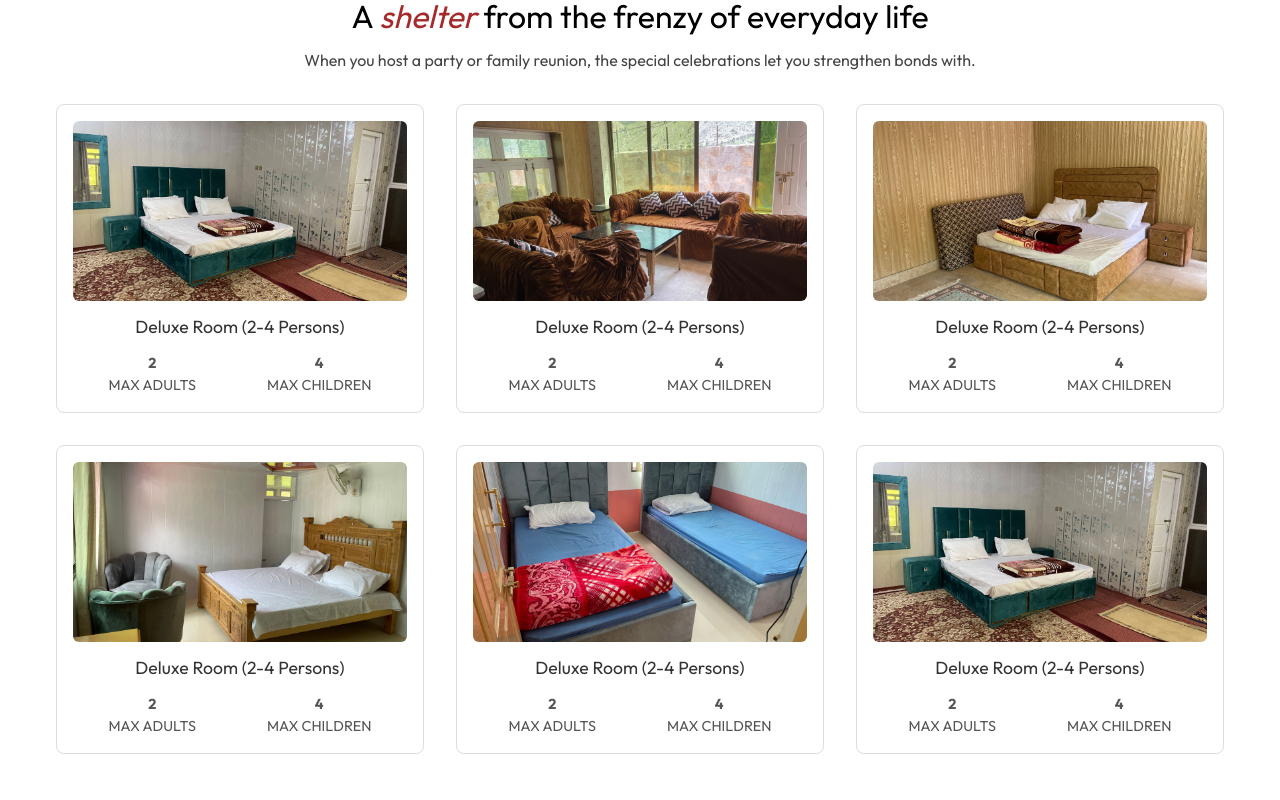
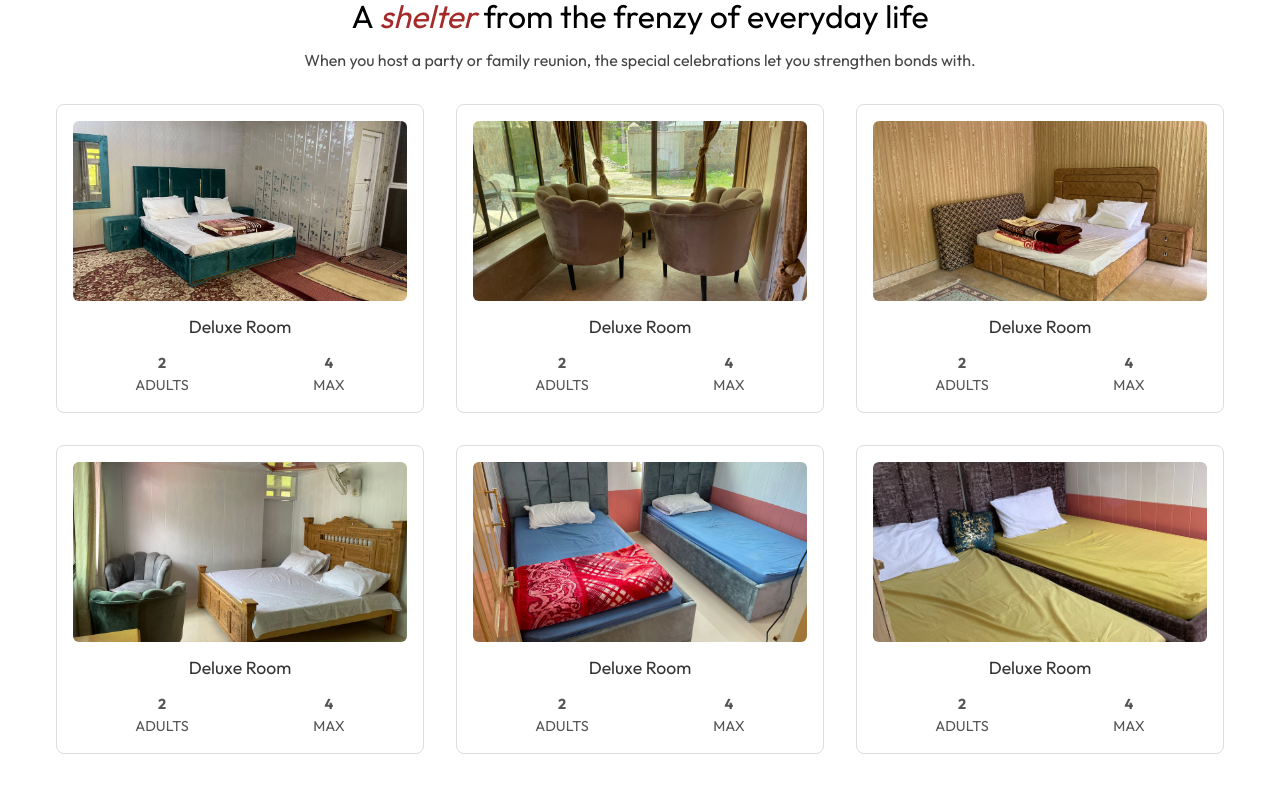
Before and after one commit to WaseemAbbas22/Hotel-booking-client, a React (Vite) app: page /Rooms in a window 1280 px wide. Shown: the part 840-1640 px from the top of the page. Built offline with nearby package versions, Linux system fonts and the light colour scheme; a web font is replaced by a local one.

Commit message:
Fixed image paths and OurTeam import errors

```diff
--- a/src/components/GalleryCom.jsx
+++ b/src/components/GalleryCom.jsx
@@ -3,22 +3,12 @@
 import { useNavigate } from 'react-router-dom';
 
 const galleryImages = [
-  {
-    image: './assets/IMG_6011.jpg',
-    title: 'Deluxe Room',
-    price: 'Rs. 8,500 / night',
-    capacity: '2 Adults + 1 Child',
-  },
+
   {
     image: './assets/IMG_6277.jpg',
     title: 'Executive Suite',
     price: 'Rs. 12,000 / night',
     capacity: '3 Adults',
-  },  {
-    image: './assets/IMG_6288.jpg',
-    title: 'Standard Room',
-    price: 'Rs. 6,000 / night',
-    capacity: '2 Adults',
   },
   {
     image: './assets/IMG_6291.jpg',
@@ -51,13 +41,7 @@ const galleryImages = [
     capacity: '3 Adults + 1 Child',
   },
   {
-    image: './assets/IMG_6288.jpg',
-    title: 'Sea View Suite',
-    price: 'Rs. 17,500 / snight',
-    capacity: '4 Adults',
-  },
-  {
-    image: './assets/IMG_6291.jpg',
+    image: './assets/IMG_6302.jpg',
     title: 'Budget Room',
     price: 'Rs. 4,000 / night',
     capacity: '2 Adults',
@@ -68,12 +52,7 @@ const galleryImages = [
     price: 'Rs. 22,000 / night',
     capacity: '5 Adults',
   },
-  {
-    image: './assets/IMG_6309.jpg',
-    title: 'Family Room',
-    price: 'Rs. 9,000 / night',
-    capacity: '3 Adults + 2 Kids',
-  },
+
 ];
 
 const GalleryCom = () => {
--- a/src/components/Grid.jsx
+++ b/src/components/Grid.jsx
@@ -1,8 +1,8 @@
 import React from 'react';
 
 const images = [
-  './assets/dining1.jpg',
-  './assets/dining2.jpg',
+  './assets/1.png',
+  './assets/2.png',
   './assets/dining1.jpg',
   './assets/dining2.jpg',
   './assets/dining3.jpg',
--- a/src/components/RoomGallery.jsx
+++ b/src/components/RoomGallery.jsx
@@ -3,38 +3,38 @@ import './RoomGallery.css';
 
 const rooms = [
   {
-    title: 'Deluxe Room (2-4 Persons)',
+    title: 'Deluxe Room ',
     image: './assets/IMG_6277.jpg',
     adults: 2,
     children: 4,
   },
   {
-    title: 'Deluxe Room (2-4 Persons)',
-    image: './assets/IMG_6288.jpg',
+    title: 'Deluxe Room ',
+    image: './assets/IMG_6292.jpg',
     adults: 2,
     children: 4,
   },
   {
-    title: 'Deluxe Room (2-4 Persons)',
+    title: 'Deluxe Room ',
     image: './assets/IMG_6291.jpg',
     adults: 2,
     children: 4,
   },
   {
-    title: 'Deluxe Room (2-4 Persons)',
+    title: 'Deluxe Room ',
     image: './assets/IMG_6304.jpg',
     adults: 2,
     children: 4,
   },
   {
-    title: 'Deluxe Room (2-4 Persons)',
+    title: 'Deluxe Room ',
     image: './assets/IMG_6309.jpg',
     adults: 2,
     children: 4,
   },
   {
-    title: 'Deluxe Room (2-4 Persons)',
-    image: './assets/IMG_6277.jpg',
+    title: 'Deluxe Room ',
+    image: './assets/IMG_6302.jpg',
     adults: 2,
     children: 4,
   },
@@ -57,11 +57,11 @@ const RoomGallery = () => {
             <div className="room-info">
               <div>
                 <strong>{room.adults}</strong>
-                <div>MAX ADULTS</div>
+                <div> ADULTS</div>
               </div>
               <div>
                 <strong>{room.children}</strong>
-                <div>MAX CHILDREN</div>
+                <div>MAX</div>
               </div>
             </div>
           </div>
--- a/src/pages/Rooms.jsx
+++ b/src/pages/Rooms.jsx
@@ -10,7 +10,7 @@ const Rooms = () => {
   const [stopScroll, setStopScroll] = useState(false);
 
   const thumbnails = [
-    '/assets/2.png',
+    '/assets/IMG_6309.jpg',
     '/assets/IMG_6277.jpg',
     '/assets/IMG_6291.jpg',
     '/assets/IMG_6304.jpg',
```
